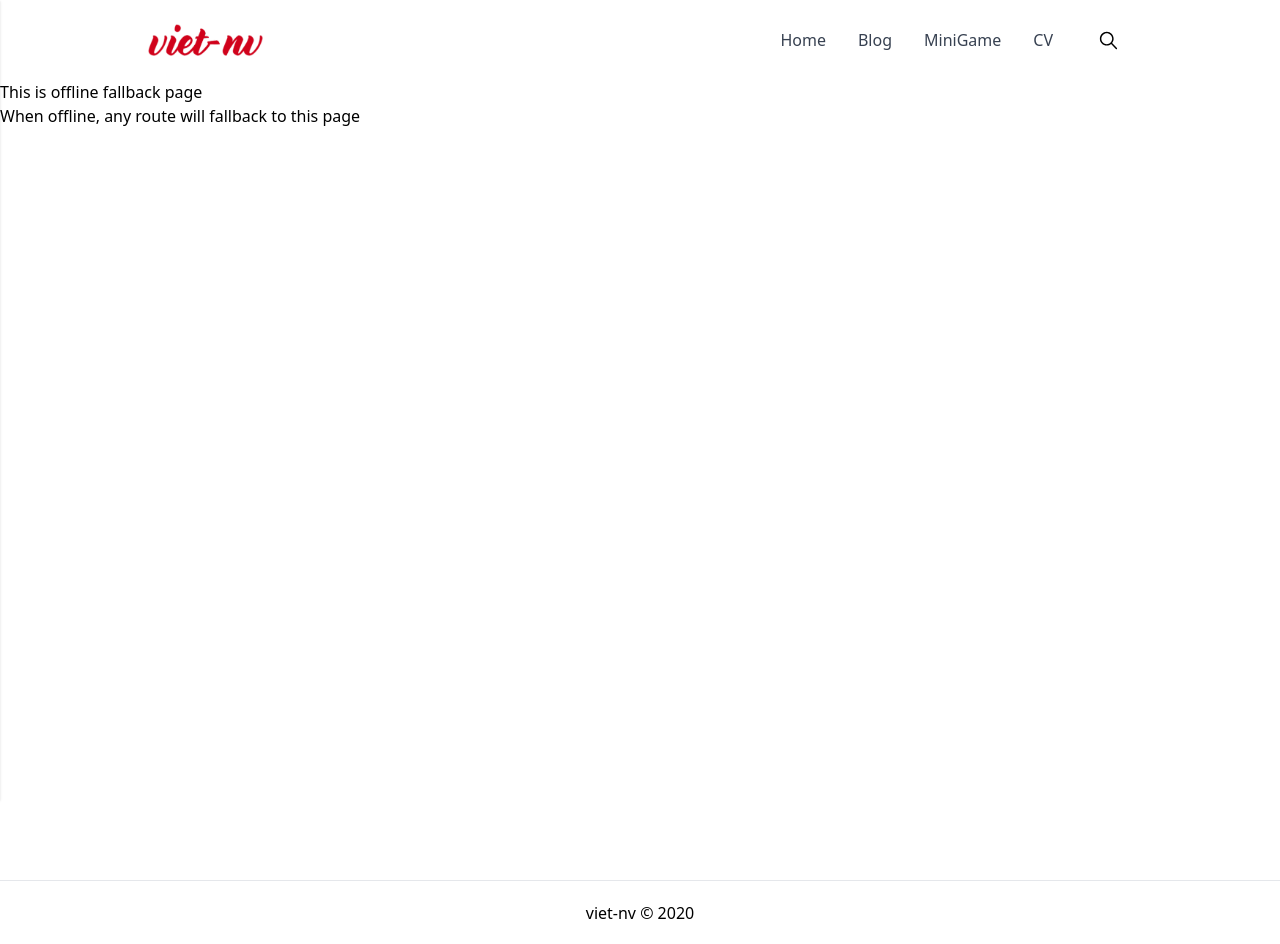
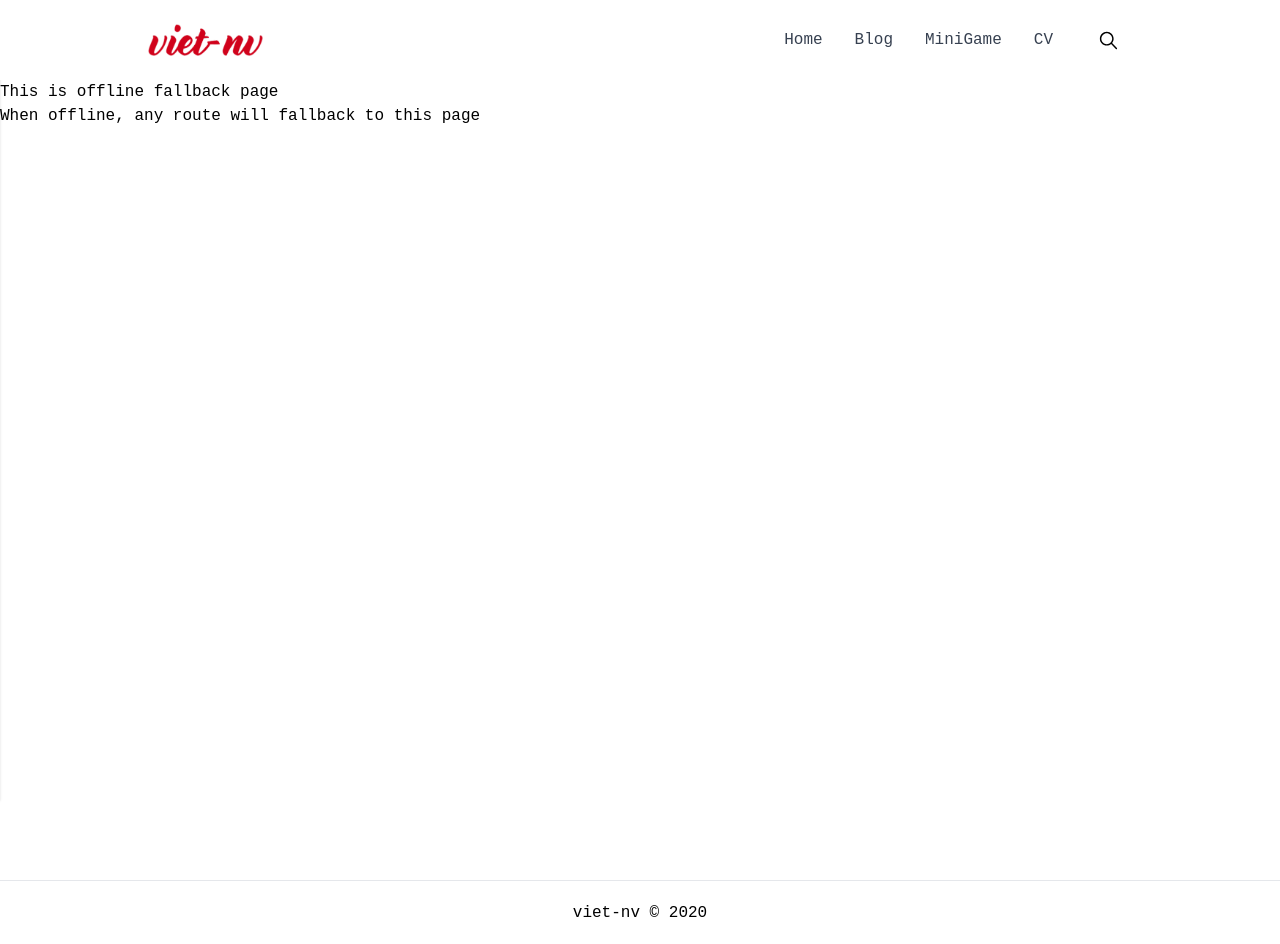
Before and after one commit to viet-nv/viet-nv.com, a Next.js app: page /fallback in a window 1280 px wide. Built offline with nearby package versions, Linux system fonts and the light colour scheme.

Commit message:
add comic mono font, update intro

```diff
--- a/components/Intro/Intro.tsx
+++ b/components/Intro/Intro.tsx
@@ -38,13 +38,7 @@ const Intro: React.FC = () => {
             Bug is like a wind 🌪, always by my side.
           </span>
         </p>
-        <p>
-          Chào mừng bạn đã đến với căn cứ nhỏ của tôi. Tôi là Việt - Nguyễn Văn
-          Việt. Bạn có thể gọi tôi là Soleil (hoặc Lielos cũng được nhé 😄)
-        </p>
-        <p className="mb-4">
-          Đã đến đây rồi thì hãy ngó qua một chút xem tôi có gì nhé! 😉
-        </p>
+        <p className="mb-2">{"I'm my own master. Just the way I like it."}</p>
         <div className="flex justify-center sm:justify-start">
           <a
             className="mr-5"
--- a/components/Layout/Header.tsx
+++ b/components/Layout/Header.tsx
@@ -39,7 +39,7 @@ const Header: React.FC = () => {
         })}
         onClick={toggleSideDrawer}
       />
-      <div className={cx('sticky top-0 bg-white', { shadow: showShadow })}>
+      <div className={cx('sticky top-0 bg-white z-50', { shadow: showShadow })}>
         <Container className="flex justify-between items-center h-16 md:h-20">
           <div
             className="block md:hidden p-3"
--- a/pages/fallback.tsx
+++ b/pages/fallback.tsx
@@ -1,9 +1,9 @@
 import Head from 'next/head'
 
-const Fallback = () => (
+const Fallback: React.FC = () => (
   <>
     <Head>
-      <title>next-pwa example</title>
+      <title>viet-nv | Bug is like the wind, always by my side</title>
     </Head>
     <h1>This is offline fallback page</h1>
     <h2>When offline, any route will fallback to this page</h2>
--- a/pages/index.tsx
+++ b/pages/index.tsx
@@ -16,6 +16,10 @@ const Homepage: React.FC<Props> = ({ allPosts }: Props) => {
     <>
       <Head>
         <title>viet-nv | Bug is like a wind, alway by my side.</title>
+        <link
+          rel="stylesheet"
+          href="https://cdn.jsdelivr.net/npm/comic-mono@0.0.1/index.css"
+        />
       </Head>
       <Container>
         <Intro />
--- a/styles/index.css
+++ b/styles/index.css
@@ -13,3 +13,6 @@
 /* Stop purging. */
 
 /* Your own custom utilities */
+body {
+  font-family: Comic Mono, Cousine, monospace;
+}
```
